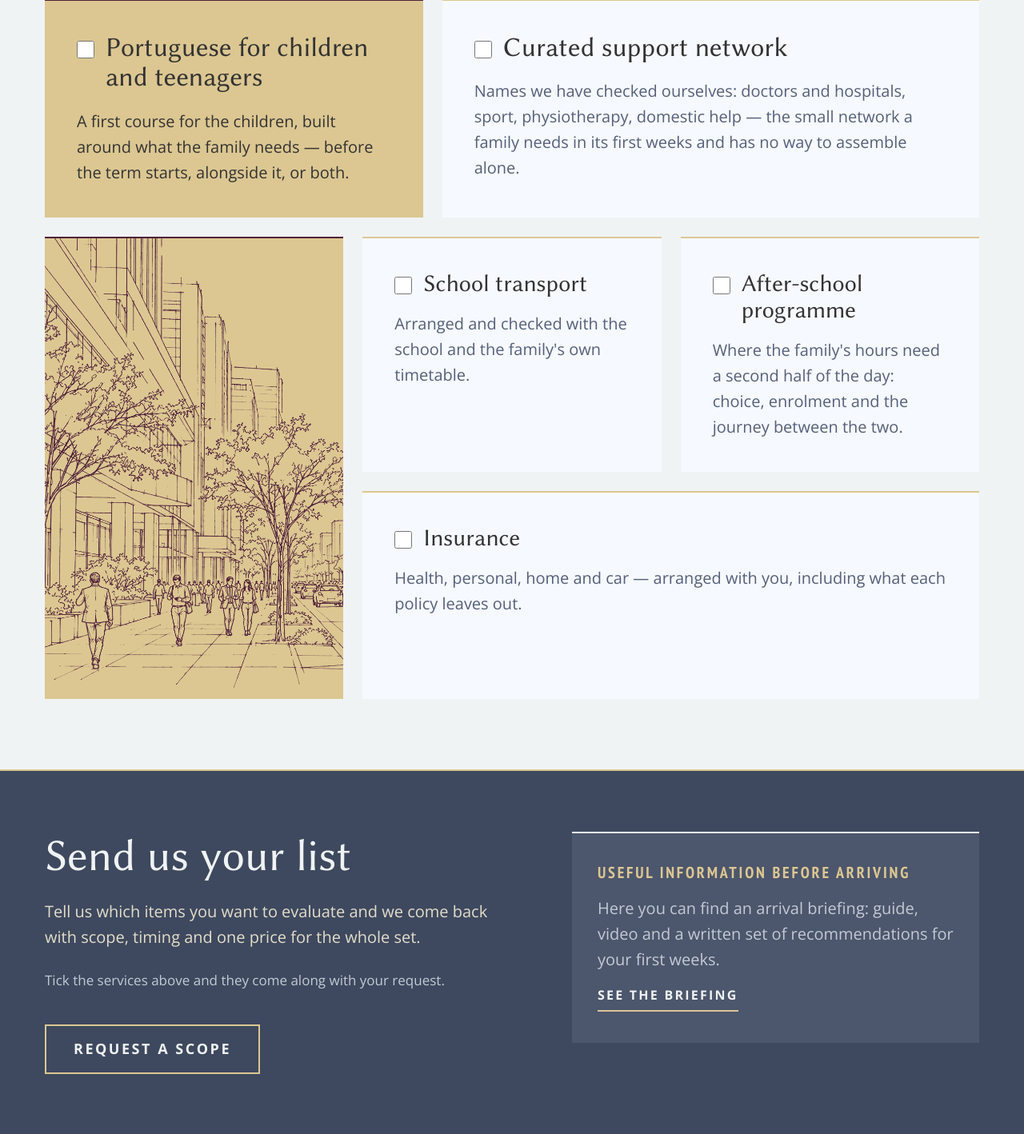
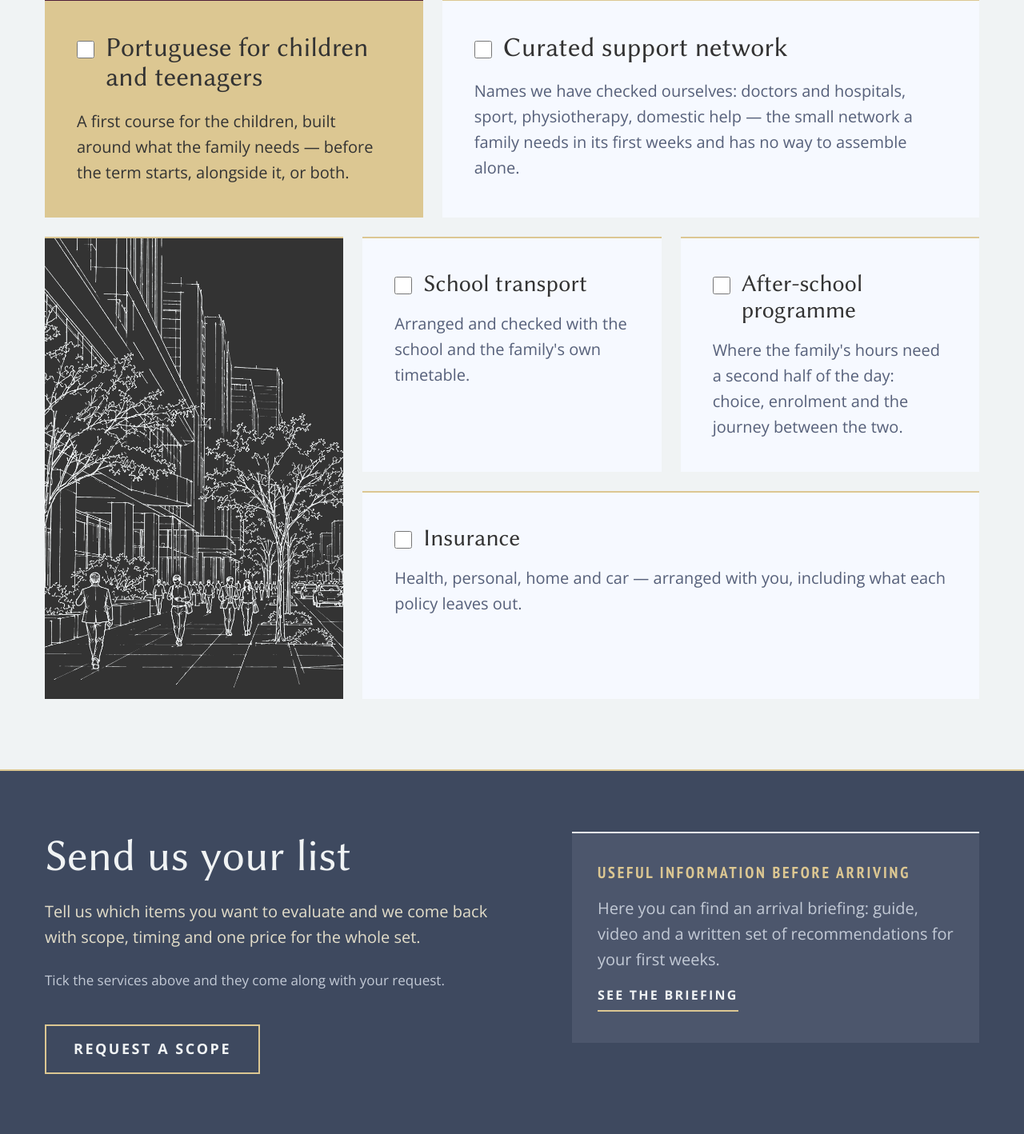
Before and after one commit to aplperegrina/live-and-learn-brazil, a PHP site: page /destination-services/ in a window 1280 px wide. Shown: the part 2841-4259 px from the top of the page at 80% size. Run offline with PHP 8.4, Linux system fonts and the light colour scheme.

Commit message:
Destination Services: bloco da rua em grafite com traço gelo, como o da varanda
Co-Authored-By: Claude Fable 5.1 <noreply@anthropic.com>
Claude-Session: https://claude.ai/code/session_013aCQDUxjY3sPVE7akgfzdu

```diff
--- a/css/destination.css
+++ b/css/destination.css
@@ -9,9 +9,9 @@
    → grupo DAILY LIFE AND FAMILY (7 cards) → fecho "Send us your list"
    (ardósia, emenda no rodapé do site).
 
-   Entre os cards, três recortes de ilustração em traço (varanda, escritório,
-   rua), cada um num par de cores: grafite com traço gelo, gelo com traço
-   grafite, champagne com traço amora.
+   Entre os cards, três recortes de ilustração em traço: varanda e rua em
+   grafite com traço gelo, escritório em gelo com traço grafite (o par
+   champagne com traço amora fica disponível em .arte--champagne).
 
    A página é um cardápio: cada card é uma caixa de seleção de verdade
    (<input type="checkbox"> + <label for>), e a lista marcada segue no
--- a/destination-services/index.html
+++ b/destination-services/index.html
@@ -155,7 +155,7 @@
           <p>Names we have checked ourselves: doctors and hospitals, sport, physiotherapy, domestic help — the small network a family needs in its first weeks and has no way to assemble alone.</p>
         </article>
 
-        <div class="arte arte--champagne arte--rua arte--alta col-4" aria-hidden="true"></div>
+        <div class="arte arte--grafite arte--rua arte--alta col-4" aria-hidden="true"></div>
 
         <article class="card card--azul-gelo servico servico--menor col-4">
           <div class="servico-topo">
```
